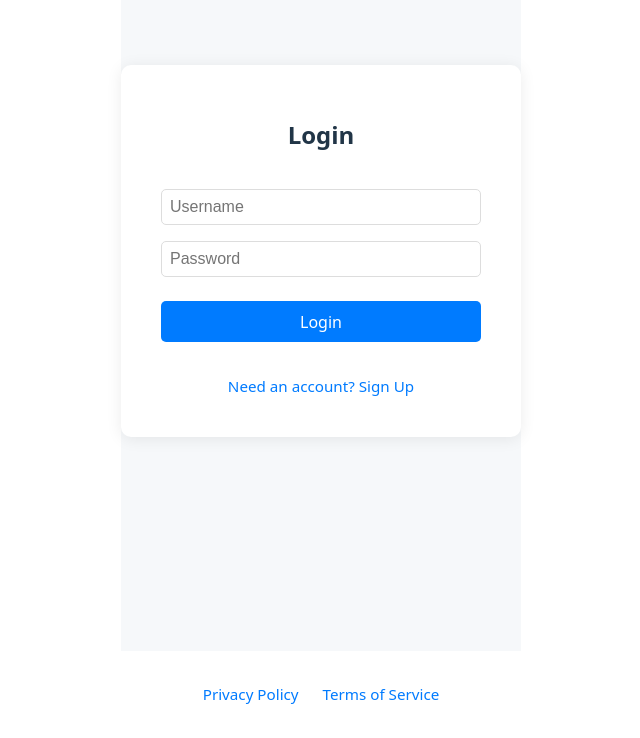
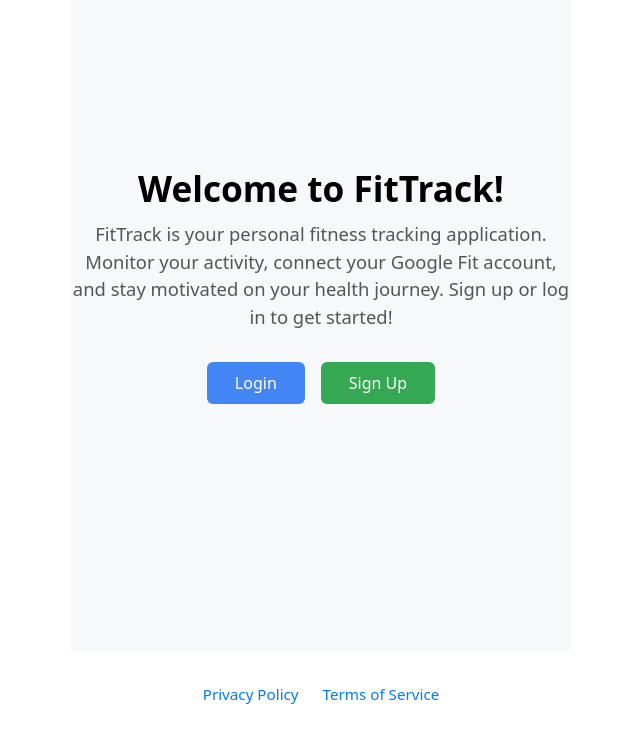
Before and after one commit to 2300031302/papafe, a React (Vite) app: page / in a window 1280 px wide. Shown: the part 181-919 px from the top of the page, without its empty margins (319-959 px from the left). Built offline with nearby package versions, Linux system fonts and the light colour scheme.

Commit message:
home page

```diff
--- a/src/App.jsx
+++ b/src/App.jsx
@@ -3,7 +3,7 @@
 import { UserProvider, UserContext } from './components/UserContext';
 import { Link } from 'react-router-dom';
 
-function AuthForm() {
+function AuthForm({ onClose }) {
   const { setUser } = useContext(UserContext);
   const [isLogin, setIsLogin] = useState(true);
   const [form, setForm] = useState({ email: '', username: '', password: '' });
@@ -45,13 +45,14 @@
         throw new Error(data.detail || 'Error');
       }
       setUser({ username: form.username });
+      if (onClose) onClose();
     } catch (err) {
       setError(err.message);
     }
   };
 
   return (
-    <form onSubmit={handleSubmit} className="auth-form">
+    <form onSubmit={handleSubmit} className="auth-form" style={{marginTop: 24}}>
       <h2>{isLogin ? 'Login' : 'Sign Up'}</h2>
       {!isLogin && (
         <input
@@ -79,9 +80,9 @@
         onChange={handleChange}
         required
       />
-      <button type="submit">{isLogin ? 'Login' : 'Sign Up'}</button>
+      <button type="submit" style={{marginTop: 8, width: '100%'}}>{isLogin ? 'Login' : 'Sign Up'}</button>
       <div>
-        <button type="button" onClick={() => setIsLogin(!isLogin)} style={{marginTop:8}}>
+        <button type="button" onClick={() => setIsLogin(!isLogin)} style={{marginTop:8, width: '100%'}}>
           {isLogin ? 'Need an account? Sign Up' : 'Already have an account? Login'}
         </button>
       </div>
@@ -95,18 +96,44 @@
   return (
     <div className="dashboard">
       <h2>Welcome, {user.username}!</h2>
-      <a href="http://127.0.0.1:8000/link-google-fit" className="link-fit-btn">
+      <a href="http://127.0.0.1:8000/link-google-fit" className="link-fit-btn" style={{marginTop: 24, display: 'inline-block', padding: '10px 24px', background: '#4285F4', color: '#fff', borderRadius: 6, textDecoration: 'none', fontWeight: 500}}>
         Link Google Fit
       </a>
     </div>
   );
 }
 
+function HomePage({ onShowAuth }) {
+  return (
+    <div className="home-page" style={{textAlign: 'center', marginTop: 48}}>
+      <h1 style={{fontSize: '2.2rem', marginBottom: 12, color: '#000'}}>Welcome to FitTrack!</h1>
+      <p style={{fontSize: '1.15rem', color: '#555', maxWidth: 500, margin: '0 auto 32px'}}>
+        FitTrack is your personal fitness tracking application. Monitor your activity, connect your Google Fit account, and stay motivated on your health journey. Sign up or log in to get started!
+      </p>
+      <div style={{display: 'flex', justifyContent: 'center', gap: 16}}>
+        <button onClick={() => onShowAuth('login')} style={{padding: '10px 28px', fontSize: '1rem', borderRadius: 6, background: '#4285F4', color: '#fff', border: 'none', fontWeight: 500, cursor: 'pointer'}}>Login</button>
+        <button onClick={() => onShowAuth('signup')} style={{padding: '10px 28px', fontSize: '1rem', borderRadius: 6, background: '#34A853', color: '#fff', border: 'none', fontWeight: 500, cursor: 'pointer'}}>Sign Up</button>
+      </div>
+    </div>
+  );
+}
+
 function App() {
   const { user } = useContext(UserContext);
+  const [showAuth, setShowAuth] = useState(null); // null | 'login' | 'signup'
+
+  if (user) {
+    return (
+      <div className="container">
+        <Dashboard />
+      </div>
+    );
+  }
+
   return (
     <div className="container">
-      {user ? <Dashboard /> : <AuthForm />}
+      {!showAuth && <HomePage onShowAuth={setShowAuth} />}
+      {showAuth && <AuthForm onClose={() => setShowAuth(null)} />}
     </div>
   );
 }
```
